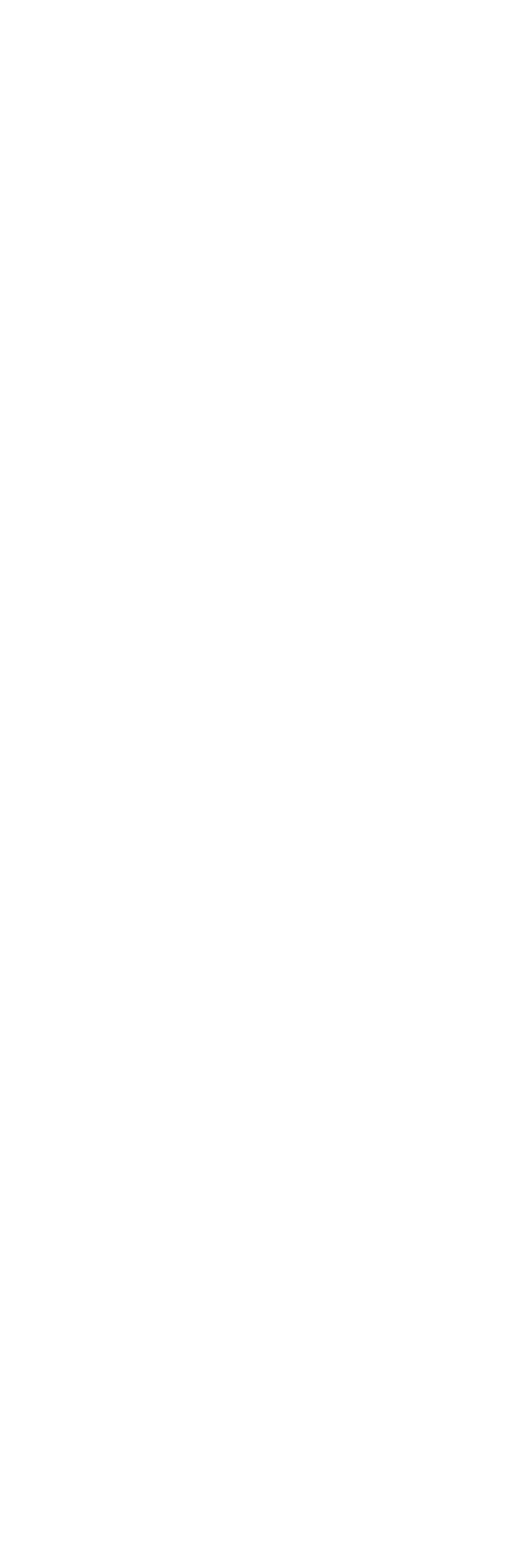
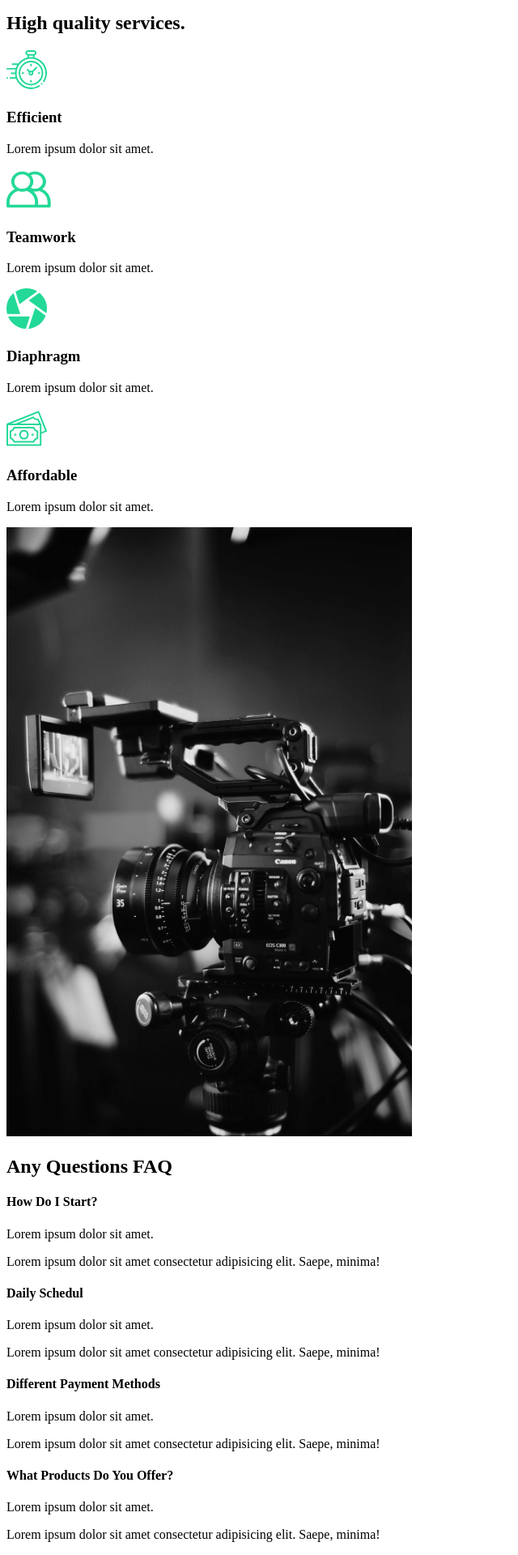
Before and after one commit to MezzUK/react-portfolio, a React (Create React App) app: page / in a window 1280 px wide. Shown: the part 979-2899 px from the top of the page at 81% size, without its empty margins (0-640 px from the left). Before the commit the page ends 982 px from the top, so only its background shows below. Built offline with nearby package versions, Linux system fonts and the light colour scheme.

Commit message:
Services and Faq Section initial

```diff
--- /dev/null
+++ b/src/components/FaqSection.js
@@ -0,0 +1,39 @@
+import React from 'react';
+
+const FaqSection = () => {
+    return(
+        <div className="faq">
+            <h2>Any Questions <span>FAQ</span></h2>
+            <div className="question">
+                <h4>How Do I Start?</h4>
+                <div className="answer">
+                    <p>Lorem ipsum dolor sit amet.</p>
+                    <p>Lorem ipsum dolor sit amet consectetur adipisicing elit. Saepe, minima!</p>
+                </div>
+            </div>
+            <div className="question">
+                <h4>Daily Schedul</h4>
+                <div className="answer">
+                    <p>Lorem ipsum dolor sit amet.</p>
+                    <p>Lorem ipsum dolor sit amet consectetur adipisicing elit. Saepe, minima!</p>
+                </div>
+            </div>
+            <div className="question">
+                <h4>Different Payment Methods</h4>
+                <div className="answer">
+                    <p>Lorem ipsum dolor sit amet.</p>
+                    <p>Lorem ipsum dolor sit amet consectetur adipisicing elit. Saepe, minima!</p>
+                </div>
+            </div>
+            <div className="question">
+                <h4>What Products Do You Offer?</h4>
+                <div className="answer">
+                    <p>Lorem ipsum dolor sit amet.</p>
+                    <p>Lorem ipsum dolor sit amet consectetur adipisicing elit. Saepe, minima!</p>
+                </div>
+            </div>
+        </div>
+    )
+}
+
+export default FaqSection;
--- /dev/null
+++ b/src/components/ServicesSection.js
@@ -0,0 +1,55 @@
+import React from "react";
+
+//Import icons
+import clock from '../img/clock.svg';
+import diaphragm from '../img/diaphragm.svg';
+import money from '../img/money.svg';
+import teamwork from '../img/teamwork.svg';
+import home2 from '../img/home2.png';
+
+const ServicesSection = () => {
+    return (
+            <div className="services">
+                <div className="description">
+                    <h2>High <span>quality</span> services.</h2>
+                    <div className="cards">
+                        <div className="card">
+                            <div className="icon">
+                                <img src={clock} alt="clock icon"/>
+                                <h3>Efficient</h3>
+                            </div>
+                            <p>Lorem ipsum dolor sit amet.</p>
+                        </div>
+                        <div className="card">
+                            <div className="icon">
+                                <img src={teamwork} alt="teamwork icon"/>
+                                <h3>Teamwork</h3>
+                            </div>
+                            <p>Lorem ipsum dolor sit amet.</p>
+                        </div>
+                        <div className="card">
+                            <div className="icon">
+                                <img src={diaphragm} alt="diaphragm icon"/>
+                                <h3>Diaphragm</h3>
+                            </div>
+                            <p>Lorem ipsum dolor sit amet.</p>
+                        </div>
+                        <div className="card">
+                            <div className="icon">
+                                <img src={money} alt="money icon"/>
+                                <h3>Affordable</h3>
+                            </div>
+                            <p>Lorem ipsum dolor sit amet.</p>
+                        </div>
+                    </div>
+                </div>
+                <div className="image">
+                    <img src={home2} alt="camera"></img>
+                </div>
+
+            </div>
+        )
+
+}
+
+export default ServicesSection;
--- a/src/pages/AboutUs.js
+++ b/src/pages/AboutUs.js
@@ -2,11 +2,17 @@
 
 // Page Component
 import AboutSection from '../components/AboutSection';
+import ServicesSection from "../components/ServicesSection";
+import FaqSection from "../components/FaqSection";
 
 const AboutUs = () => {
-    return(
-        <AboutSection />
-    )
-}
+    return (
+        <>
+            <AboutSection />
+            <ServicesSection />
+            <FaqSection />
+        </>
+        );
+};
 
 export default AboutUs;
```
